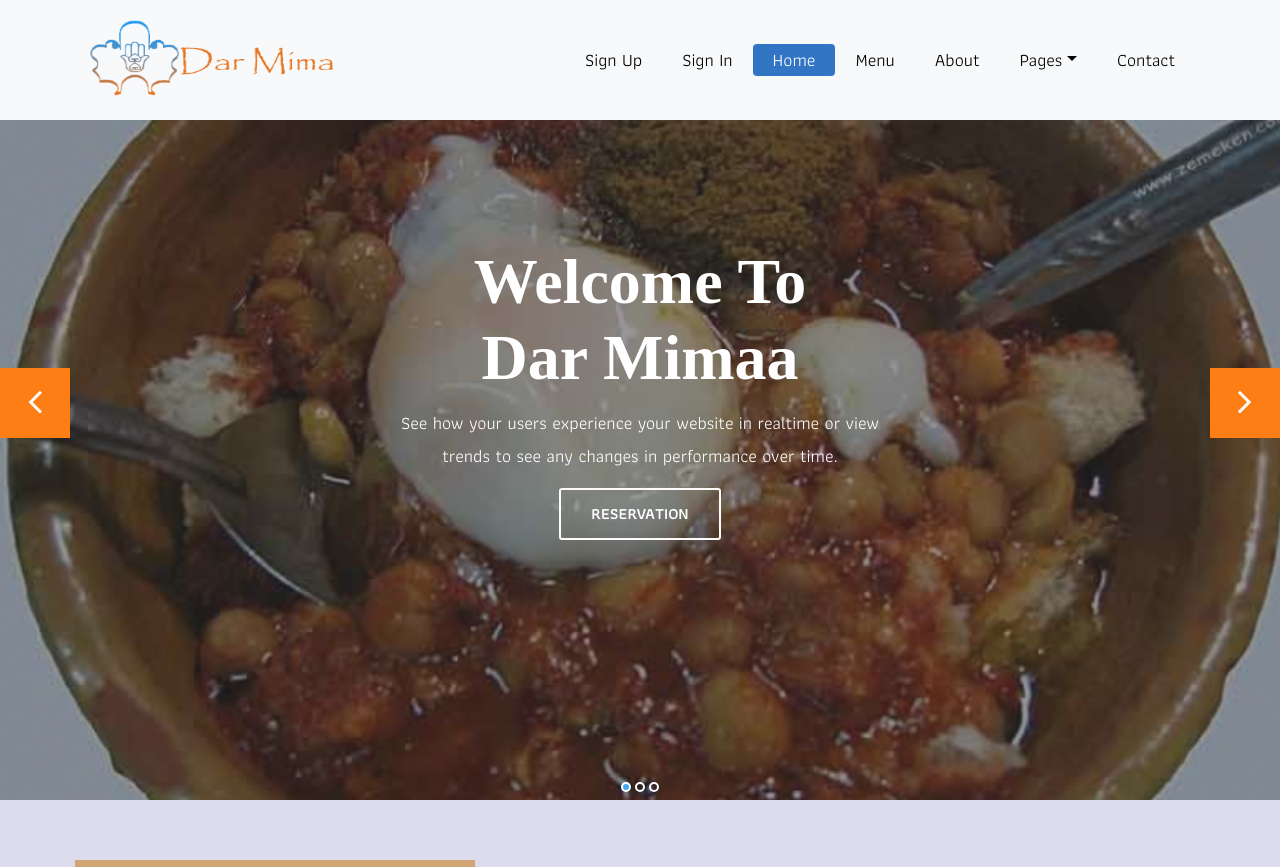
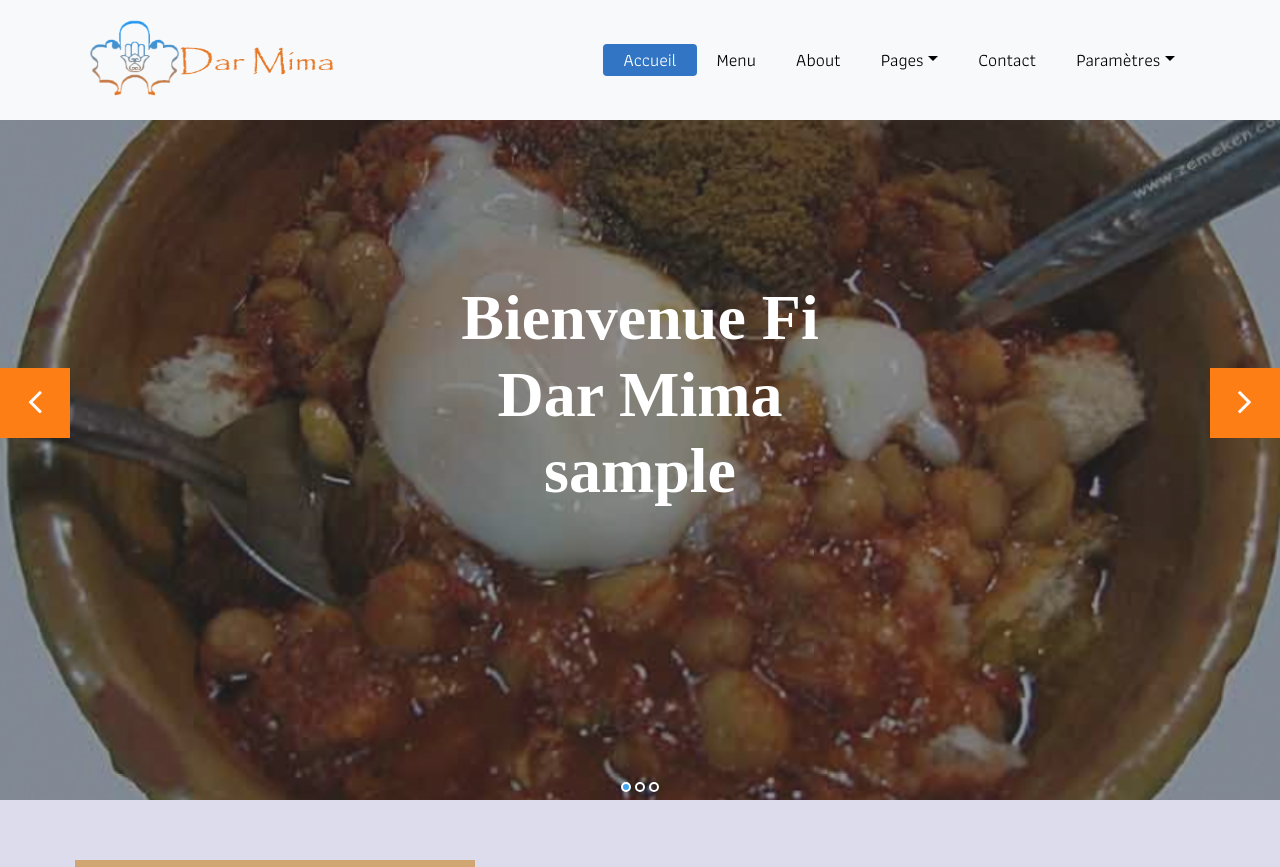
Before and after one commit to marwa-ayari/projet-web, a PHP site: page / in a window 1280 px wide. Shown: the top 867 px of the page. Run offline with PHP 8.4, Linux system fonts and the light colour scheme; the visitor is signed in with stand-in values (Sample User, id 1); some web fonts are replaced.

Commit message:
correction

```diff
--- a/Back/examples/Gestionutilisateur.php
+++ b/Back/examples/Gestionutilisateur.php
@@ -1,5 +1,5 @@
 <?php
-include_once "../../Controller/config.php" ;
+include_once '../../config.php' ;
 include_once '../../Model/Utilisateur.php';
     include_once '../../Controller/UtilisateurC.php';
     $utilisateurC = new UtilisateurC();
--- a/Back/examples/gestionlina.php
+++ b/Back/examples/gestionlina.php
@@ -1,5 +1,5 @@
 <?php
-include_once "../../Controller/config.php" ;
+include_once "../../config.php" ;
 include_once '../../Model/Utilisateur.php';
     include_once '../../Controller/UtilisateurC.php';
     $utilisateurC = new UtilisateurC();
--- a/Controller/UtilisateurC.php
+++ b/Controller/UtilisateurC.php
@@ -1,5 +1,5 @@
 <?php
-include_once "config.php" ;
+include_once "../config.php" ;
 
     class UtilisateurC{
         public function afficherUtilisateurs() {
--- a/Controller/loginC.php
+++ b/Controller/loginC.php
@@ -1,5 +1,5 @@
 <?php
-require "config.php" ;
+require "../config.php" ;
 class loginC
 {
 	function AjouterUser($User)
--- a/Views/index.php
+++ b/Views/index.php
@@ -1,5 +1,18 @@
+<?php
+// On prolonge la session
+session_start();
+// On teste si la variable de session existe et contient une valeur
+if (empty($_SESSION['e'])) {
+	// Si inexistante ou nulle, on redirige vers le formulaire de login
+	header('Location: signin.php');
+}
+
+?>
+
 <!DOCTYPE html>
-<html lang="en"><!-- Basic -->
+<html lang="en">
+<!-- Basic -->
+
 <head>
 	<meta charset="utf-8">
 	<meta http-equiv="X-UA-Compatible" content="IE=edge">
@@ -14,8 +27,8 @@
 	<meta name="author" content="">
 
 	<!-- Site Icons -->
-    <link rel="shortcut icon" href="images/favicon.ico" type="image/x-icon">
-    <link rel="apple-touch-icon" href="images/apple-touch-icon.png">
+	<link rel="icon" type="image/png" href="images/logob.jpg">
+
 
 	<!-- Bootstrap CSS -->
 	<link rel="stylesheet" href="css/bootstrap.min.css">
@@ -34,31 +47,42 @@
 </head>
 
 <body>
+
+
+
 	<!-- Start header -->
 	<header class="top-navbar">
 		<nav class="navbar navbar-expand-lg navbar-light bg-light">
 			<div class="container">
 				<a class="navbar-brand" href="index.php">
-				<img src="../Views/images/logob.png"  height="80" width="250">
+					<img src="../Views/images/logob.png" height="80" width="250">
 				</a>
 				<button class="navbar-toggler" type="button" data-toggle="collapse" data-target="#navbars-rs-food" aria-controls="navbars-rs-food" aria-expanded="false" aria-label="Toggle navigation">
 					<span class="navbar-toggler-icon"></span>
 				</button>
 				<div class="collapse navbar-collapse" id="navbars-rs-food">
 					<ul class="navbar-nav ml-auto">
-					<li class="nav-item"><a class="nav-link" href="../Controller/connexion.php">Sign Up</a></li>
-					<li class="nav-item"><a class="nav-link" href="../Controller/signin.php">Sign In</a></li>
-                      <li class="nav-item active"><a class="nav-link" href="index.php">Home</a></li>
+
+						<li class="nav-item active"><a class="nav-link" href="index.php">Accueil</a></li>
 						<li class="nav-item"><a class="nav-link" href="menu.php">Menu</a></li>
 						<li class="nav-item"><a class="nav-link" href="about.php">About</a></li>
 						<li class="nav-item dropdown">
 							<a class="nav-link dropdown-toggle" href="#" id="dropdown-a" data-toggle="dropdown">Pages</a>
 							<div class="dropdown-menu" aria-labelledby="dropdown-a">
 								<a class="dropdown-item" href="reservation.php">Reservation</a>
-								<a class="dropdown-item" href="stuff.php">Stuff</a>							</div>
+								<a class="dropdown-item" href="stuff.php">Stuff</a> </div>
 						</li>
 
 						<li class="nav-item"><a class="nav-link" href="contact.php">Contact</a></li>
+						<li class="nav-item dropdown">
+							<a class="nav-link dropdown-toggle" href="#" id="dropdown-a" data-toggle="dropdown">Paramètres</a>
+							<div class="dropdown-menu" aria-labelledby="dropdown-a">
+								<a class="dropdown-item" href="modifiermoncompte.php">Modifier mon compte</a>
+								<a class="dropdown-item" href="../Views/deconnexion.php">Déconnexion</a> </div>
+						</li>
+
+						<!--<li class="nav-item"><a class="nav-link" href="../Views/deconnexion.php">Déconnexion</a></li> -->
+
 					</ul>
 				</div>
 			</div>
@@ -74,10 +98,7 @@
 				<div class="container">
 					<div class="row">
 						<div class="col-md-12">
-							<h1 class="m-b-20"><strong>Welcome To <br> Dar Mimaa</strong></h1>
-							<p class="m-b-40">See how your users experience your website in realtime or view  <br>
-							trends to see any changes in performance over time.</p>
-							<p><a class="btn btn-lg btn-circle btn-outline-new-white" href="reservation.php">Reservation</a></p>
+							<h1 class="m-b-20"><strong>Bienvenue Fi <br> Dar Mima <br> <?php echo ($_SESSION['e']); ?> </strong></h1>
 						</div>
 					</div>
 				</div>
@@ -87,10 +108,7 @@
 				<div class="container">
 					<div class="row">
 						<div class="col-md-12">
-							<h1 class="m-b-20"><strong>Welcome To <br> Dar Mimaa</strong></h1>
-							<p class="m-b-40">See how your users experience your website in realtime or view  <br>
-							trends to see any changes in performance over time.</p>
-							<p><a class="btn btn-lg btn-circle btn-outline-new-white" href="#">Reservation</a></p>
+							<h1 class="m-b-20"><strong>Bienvenue Fi <br> Dar Mima <br> <?php echo ($_SESSION['e']); ?> </strong></h1>
 						</div>
 					</div>
 				</div>
@@ -100,10 +118,7 @@
 				<div class="container">
 					<div class="row">
 						<div class="col-md-12">
-							<h1 class="m-b-20"><strong>Welcome To <br> Dar Mimaa</strong></h1>
-							<p class="m-b-40">See how your users experience your website in realtime or view  <br>
-							trends to see any changes in performance over time.</p>
-							<p><a class="btn btn-lg btn-circle btn-outline-new-white" href="#">Reservation</a></p>
+							<h1 class="m-b-20"><strong>Bienvenue Fi <br> Dar Mima <br> <?php echo ($_SESSION['e']); ?> </strong></h1>
 						</div>
 					</div>
 				</div>
@@ -117,6 +132,8 @@
 	<!-- End slides -->
 
 	<!-- Start About -->
+
+	<form action="index.php" method="POST">
 	<div class="about-section-box">
 		<div class="container">
 			<div class="row">
@@ -125,16 +142,34 @@
 				</div>
 				<div class="col-lg-6 col-md-6 col-sm-12 text-center">
 					<div class="inner-column">
-						<h1>Welcome To Dar mimaa</h1>
-						<h4>Little Story</h4>
-						<p>Lorem ipsum dolor sit amet, consectetur adipiscing elit. Pellentesque auctor suscipit feugiat. Ut at pellentesque ante, sed convallis arcu. Nullam facilisis, eros in eleifend luctus, odio ante sodales augue, eget lacinia lectus erat et sem. </p>
-						<p>Sed semper orci sit amet porta placerat. Etiam quis finibus eros. Sed aliquam metus lorem, a pellentesque tellus pretium a. Nulla placerat elit in justo vestibulum, et maximus sem pulvinar.</p>
-						<a class="btn btn-lg btn-circle btn-outline-new-white" href="#">Reservation</a>
+						<h1> <?php
+								// Il est bien connecté
+								echo 'Bienvenue ', $_SESSION['e'];
+								echo ('<script> alert("Bienvenue, voici notre page d accueil"); </script>');
+								?>
+						</h1>
+						<h1>Fi Dar mimaa</h1>
+						<p>Choisissez la spécialité de vos plats préférés</p>
+						<div class="input-group">
+							<div>
+								<select class="form-control" id="sp" name="sp" onClick="specialite()" >
+									<option value="select">------------------------------------select--------------------------------------</option>
+									<option value="kaftaji">Kaftaji</option>
+									<option value="Brik">Brik</option>
+									<option value="Couscous">Couscous</option>
+
+								</select>
+							</div>
+						</div>
+						<label id="elementsp" name="erreur" style="color: red;display: none;">Veuillez choisir une spécialité </label>
+
+						<a class="btn btn-lg btn-circle btn-outline-new-white" type="submit" name="submit" value="Voir les Restaurants"onClick="validation()">Voir les Restaurants</a>
 					</div>
 				</div>
 			</div>
 		</div>
 	</div>
+</form>
 	<!-- End About -->
 
 	<!-- Start QT -->
@@ -429,5 +464,27 @@
 	<script src="js/form-validator.min.js"></script>
 	<script src="js/contact-form-script.js"></script>
 	<script src="js/custom.js"></script>
+
+	<script>
+		function specialite() {
+			var sp = document.getElementById("sp").value;
+			var element = document.getElementById("elementsp");
+			if (sp === "select") {
+				element.style.display = "block";
+			} else {
+				element.style.display = "none";
+			}
+		}
+		function validation() {
+			var element = document.getElementById("elementsp");
+			var sp = document.getElementById("sp").value;
+
+			if ((element.style.display === "none")&&(sp!=="select")) {
+				window.location.href="reservation.php" ;
+			}
+		}
+	</script>
+
 </body>
+
 </html>
```
Also changed, not shown: Views/afficher.php (deleted, +0 -82 lines), config.php (renamed from Controller/config.php). Lines whose indentation alone changed are shown as unchanged.
